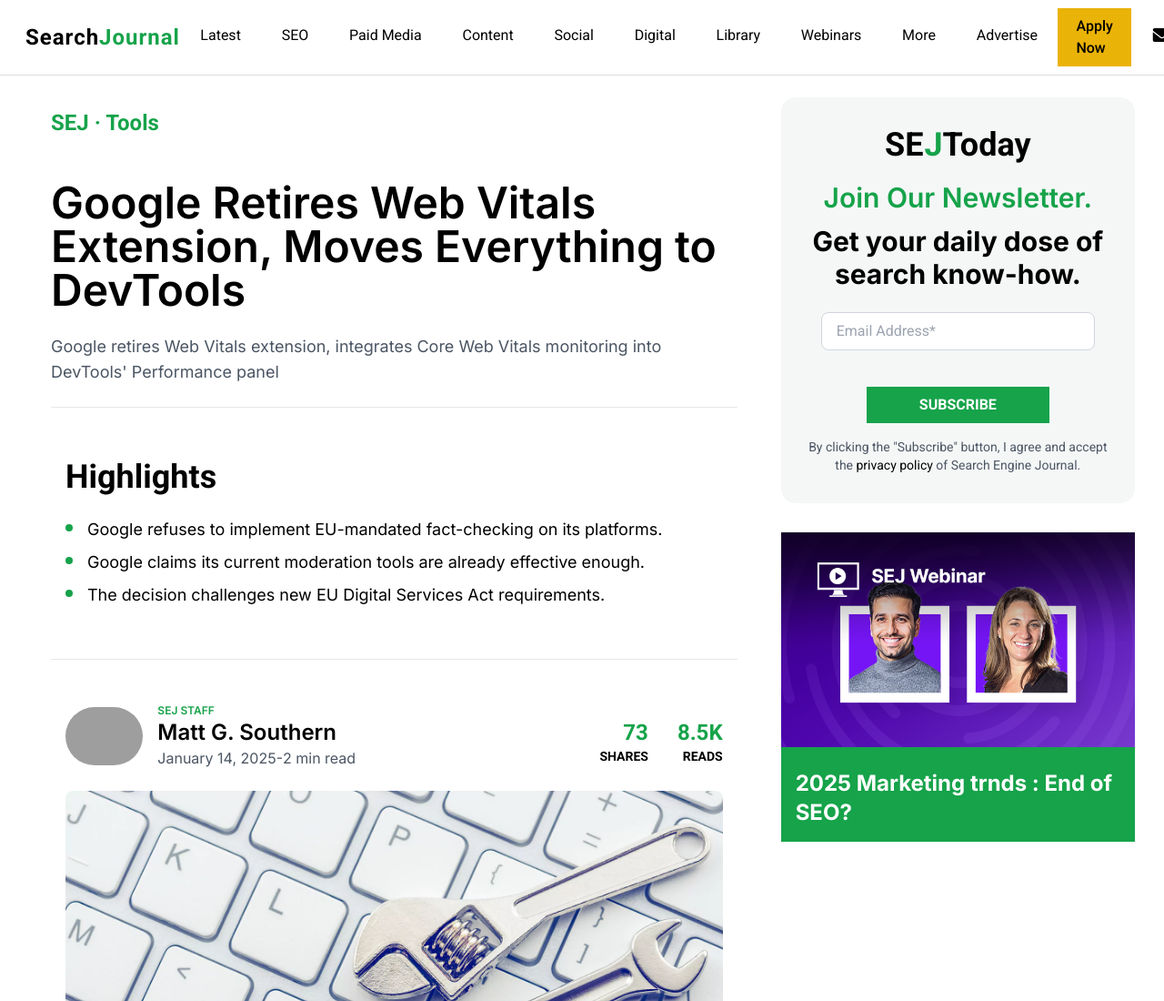
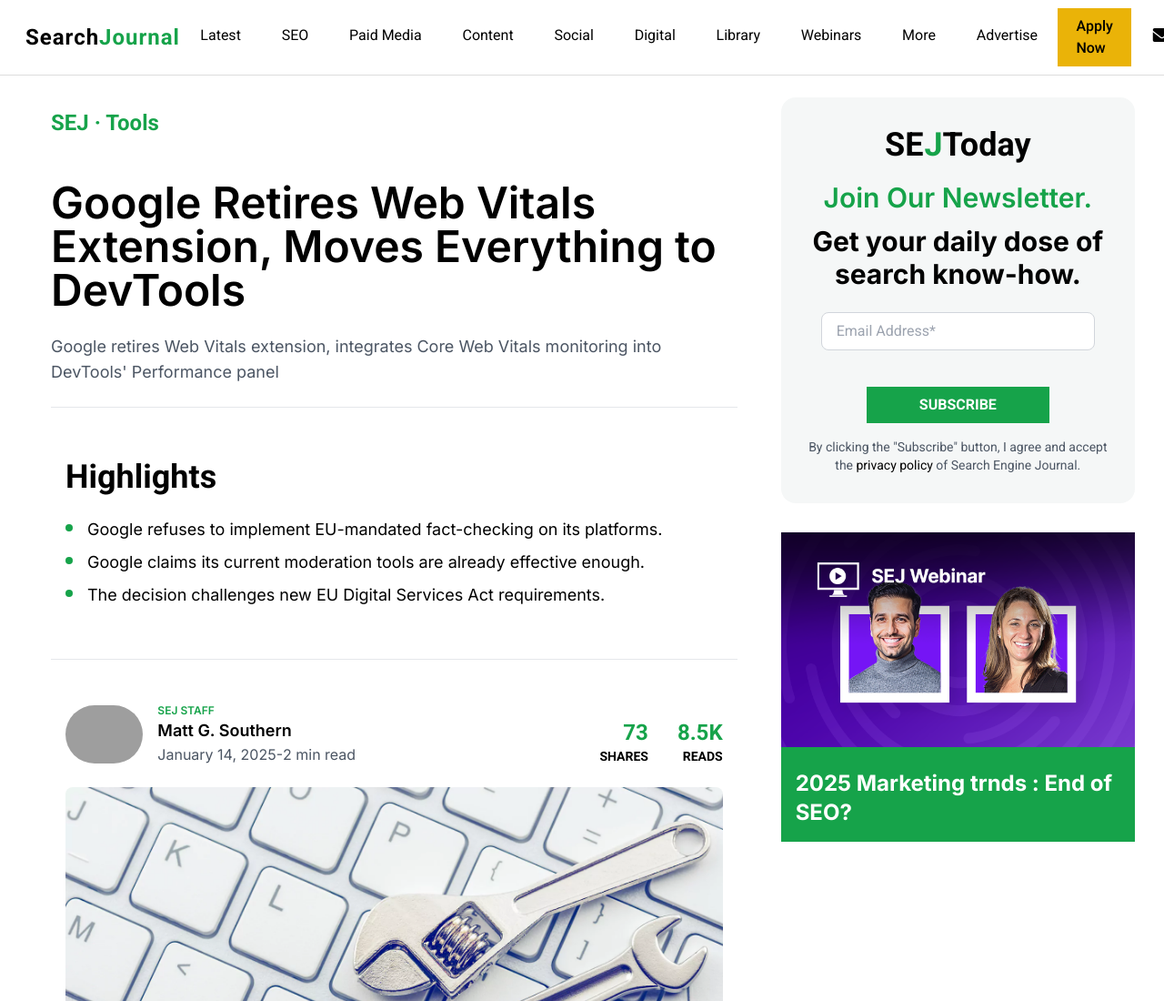
Before and after one commit to nihuGit/Mega-Menu, a website: page index.html in a window 1280 px wide. Shown: the top 1100 px of the page at 91% size. Drawn offline with nearby package versions, Linux system fonts and the light colour scheme; grey boxes are pictures that could not be loaded.

Commit message:
new update added

```diff
--- a/index.html
+++ b/index.html
@@ -362,7 +362,7 @@
                   </div>
                     <div class="author-card__author-info">
                         <p class="author-card__author-role inter-para">SEJ STAFF</p>
-                        <h4 class="inter-head ">Matt G. Southern</h4>
+                        <h5 class="inter-head ">Matt G. Southern</h5>
                         <div class="author-card__meta">
                         <p class="author-card__read-time inter-para">January 14, 2025- </p>
                         <p class="author-card__read-time inter-para "> 2 min read</p>
--- a/input.css
+++ b/input.css
@@ -93,7 +93,7 @@
 
     /* Header Section */
       .author-card__header {
-        @apply flex flex-wrap justify-between;
+        @apply flex flex-row justify-between;
       }
 
     .author-card__author {
```
Also changed, not shown: style.css.
